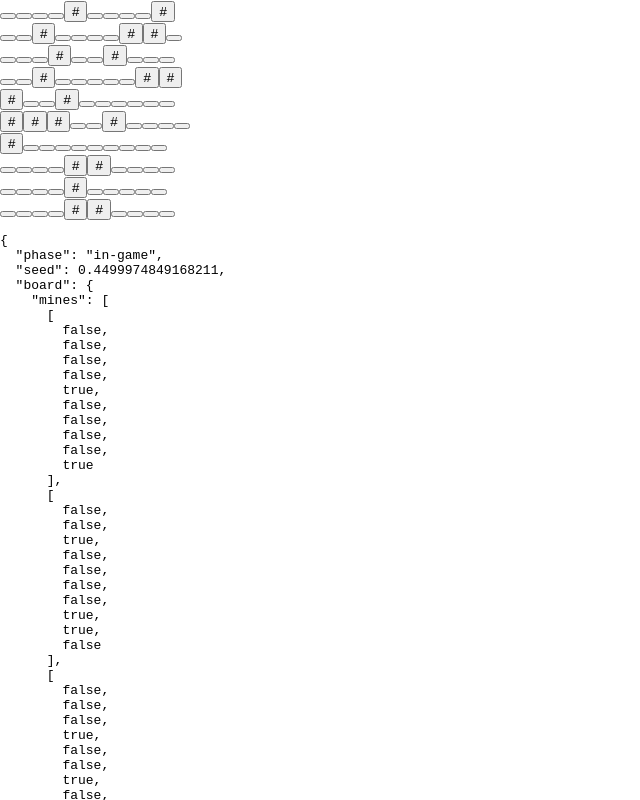
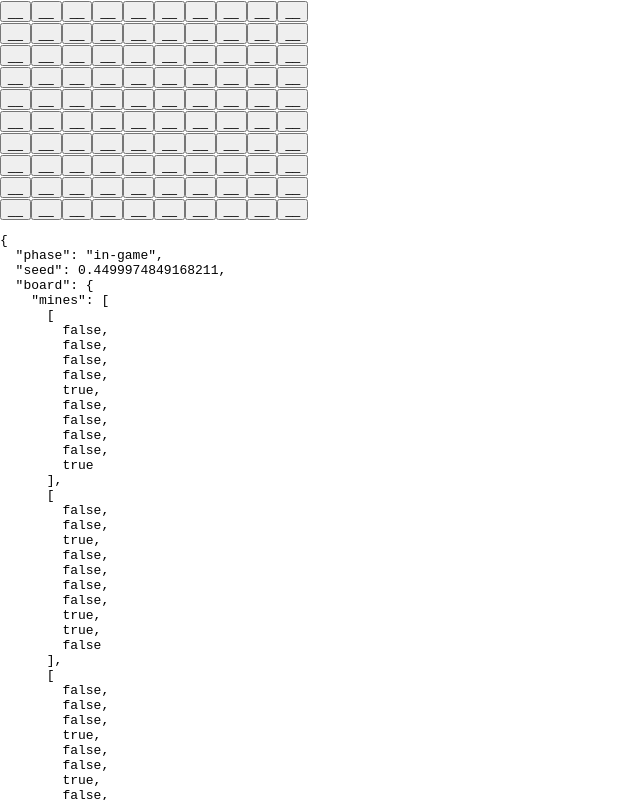
Before and after one commit to PierceLanternStudios/minesweeper, a React (Create React App) app: page / in a window 1280 px wide. Both pictures are taken after a click on the button "Start Game!". Shown: the top 800 px of the page, without its empty margins (0-640 px from the left). Built offline with nearby package versions, Linux system fonts and the light colour scheme.

Commit message:
finished flag implementation

```diff
--- a/src/GameTile.tsx
+++ b/src/GameTile.tsx
@@ -1,6 +1,7 @@
 import { Dispatch } from "react";
 import { Action } from "./UseAppState";
 import { Board } from "./Board";
+import { render } from "@testing-library/react";
 
 export default function gameTileButton(
   dispatch: Dispatch<Action>,
@@ -11,17 +12,22 @@ export default function gameTileButton(
   const handleClick = (e: React.MouseEvent) => {
     if (e.nativeEvent.button === 0)
       dispatch({ type: "reveal-tile", row: row, col: col });
-    else if (e.nativeEvent.button === 2)
+    else if (e.nativeEvent.button === 2) {
+      e.preventDefault();
       dispatch({ type: "flag-tile", row: row, col: col });
+    }
   };
 
   return (
-    <button onClick={handleClick}>
-      {board.mines[row][col]
-        ? "#"
-        : board.display[row][col] === -1
-        ? " "
-        : board.display[row][col]}
+    <button onClick={handleClick} onContextMenu={handleClick}>
+      {renderTile(board, row, col)}
     </button>
   );
 }
+
+function renderTile(board: Board, row: number, col: number): string {
+  if (board.display[row][col] !== -1) return board.display[row][col].toString();
+  if (board.flags[row][col]) return "🚩";
+  // if (board.mines[row][col]) return "💣"; // DEBUG: REMOVE THIS EVENTUALLY
+  return "__";
+}
--- a/src/UseAppState.tsx
+++ b/src/UseAppState.tsx
@@ -122,6 +122,17 @@ function reducer(state: State, action: Action): State {
       return { ...state, board: flagTile(state.board, action.row, action.col) };
     }
 
+    /*
+    Set seed case
+    No-Ops if:
+      - Phase is in-game
+
+    Otherwise:
+      - Updates the seed of the game.
+      - This will trigger an immediate re-calculation of
+        the board and all data from the previous board
+        will be lost.
+    */
     case "set-seed": {
       return { ...state, seed: action.seed };
     }
@@ -202,8 +213,14 @@ function flagTile(board: Board, row: number, col: number): Board {
   )
     return board;
 
-  board.mines[row][col] = !board.mines[row][col];
-  return board;
+  return {
+    ...board,
+    flags: board.flags.map((oldRow, rowIdx) =>
+      rowIdx === row
+        ? oldRow.map((flag, colIdx) => (colIdx === col ? !flag : flag))
+        : oldRow
+    ),
+  };
 }
 
 /**
```
